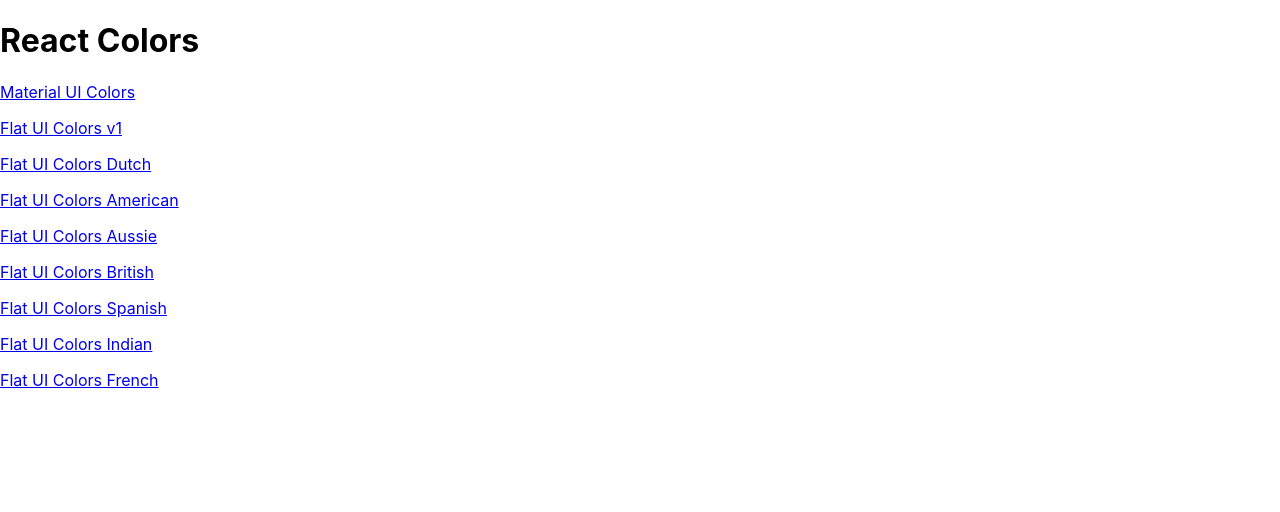
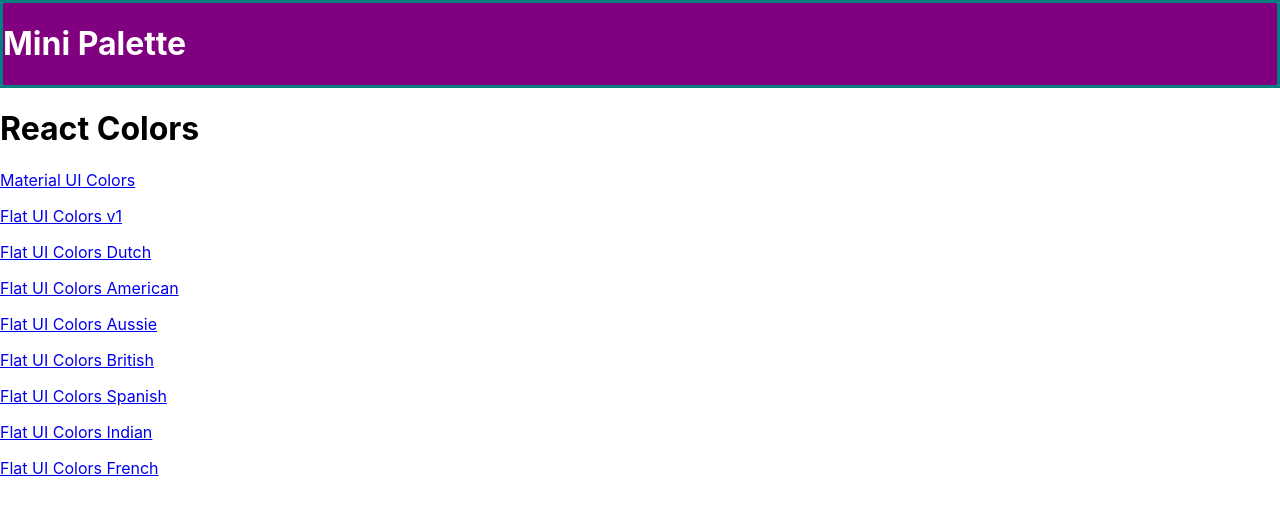
Before and after one commit to BryantVaughn/color-palette, a React (Create React App) app: page / in a window 1280 px wide. Shown: the top 512 px of the page. Built offline with nearby package versions, Linux system fonts and the light colour scheme.

Commit message:
Add withStyles for JSS

```diff
--- a/package.json
+++ b/package.json
@@ -5,6 +5,7 @@
   "dependencies": {
     "@material-ui/core": "^4.9.7",
     "@material-ui/icons": "^4.9.1",
+    "@material-ui/styles": "^4.9.6",
     "@testing-library/jest-dom": "^4.2.4",
     "@testing-library/react": "^9.5.0",
     "@testing-library/user-event": "^7.2.1",
--- /dev/null
+++ b/src/MiniPalette.js
@@ -0,0 +1,24 @@
+import React from 'react';
+import { withStyles } from '@material-ui/styles';
+
+const styles = {
+  main: {
+    backgroundColor: "purple",
+    border: "3px solid teal",
+    "& h1": {
+      color: "white"
+    }
+  }
+};
+
+function MiniPalette(props) {
+  const { classes } = props;
+  console.log(classes);
+  return (
+    <div className={ classes.main }>
+      <h1>Mini Palette</h1>
+    </div>
+  );
+}
+
+export default withStyles(styles)(MiniPalette);
--- a/src/PaletteList.js
+++ b/src/PaletteList.js
@@ -1,11 +1,13 @@
 import React, { Component } from 'react';
 import { Link } from 'react-router-dom';
+import MiniPalette from './MiniPalette';
 
 export default class PaletteList extends Component {
   render() {
     const { palettes } = this.props;
     return (
       <div>
+        <MiniPalette />
         <h1>React Colors</h1>
         { palettes.map(palette => (
           <p>
```
